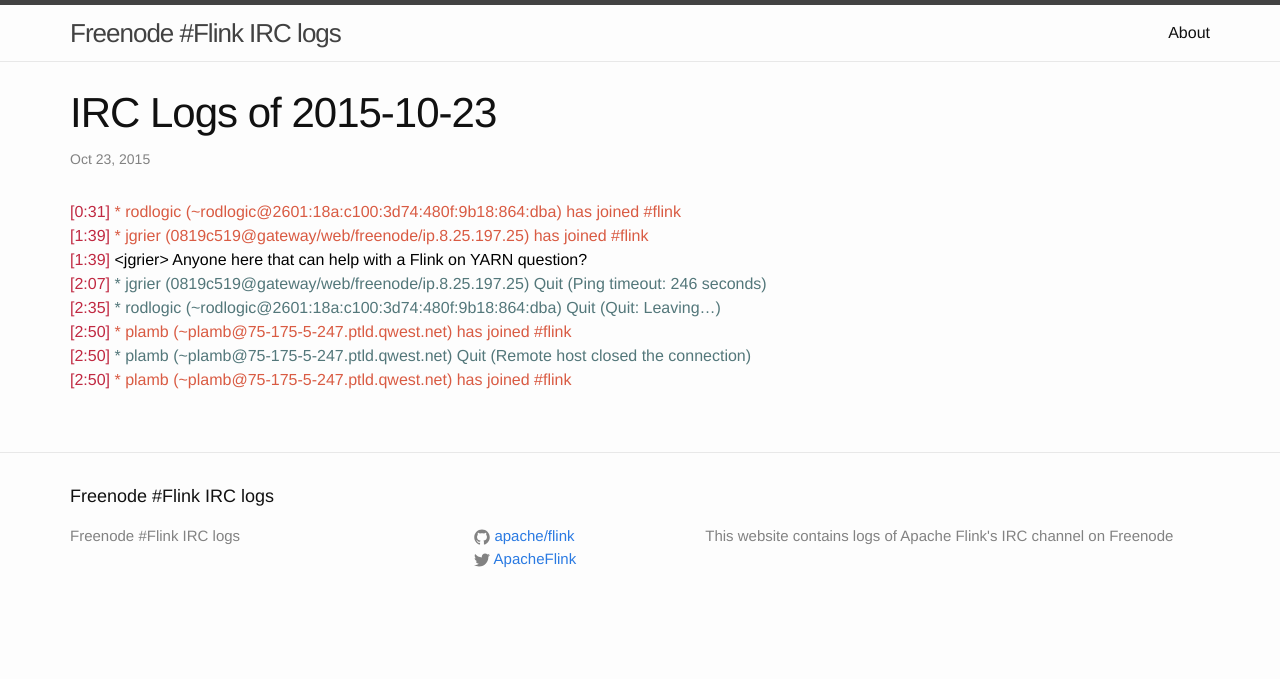
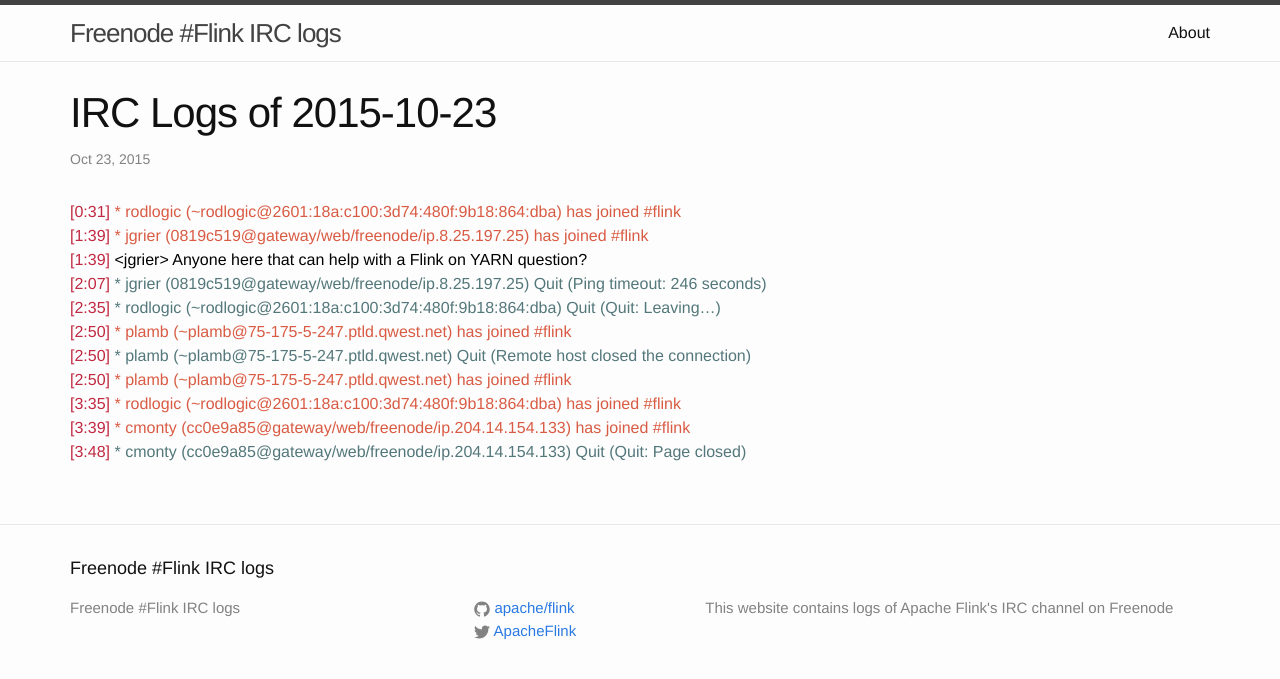
Before and after one commit to flink-irc-logs/flink-irc-logs.github.io, a Jekyll site: the page built from _posts/2015-10-23-logs.markdown, in a window 1280 px wide. Shown: the top 679 px of the page. Built offline with Jekyll 4.4.1, drawn with Linux system fonts in a browser that asks for light colours.

Commit message:
Update of the logs on Fri Oct 23 05:28:29 CEST 2015

```diff
--- a/_posts/2015-10-23-logs.markdown
+++ b/_posts/2015-10-23-logs.markdown
@@ -12,3 +12,6 @@
 <span class="irc-date">[2:50]</span> <span class="irc-green">* plamb (~plamb@75-175-5-247.ptld.qwest.net) has joined #flink</span><br />
 <span class="irc-date">[2:50]</span> <span class="irc-navy">* plamb (~plamb@75-175-5-247.ptld.qwest.net) Quit (Remote host closed the connection)</span><br />
 <span class="irc-date">[2:50]</span> <span class="irc-green">* plamb (~plamb@75-175-5-247.ptld.qwest.net) has joined #flink</span><br />
+<span class="irc-date">[3:35]</span> <span class="irc-green">* rodlogic (~rodlogic@2601:18a:c100:3d74:480f:9b18:864:dba) has joined #flink</span><br />
+<span class="irc-date">[3:39]</span> <span class="irc-green">* cmonty (cc0e9a85@gateway/web/freenode/ip.204.14.154.133) has joined #flink</span><br />
+<span class="irc-date">[3:48]</span> <span class="irc-navy">* cmonty (cc0e9a85@gateway/web/freenode/ip.204.14.154.133) Quit (Quit: Page closed)</span><br />
```
